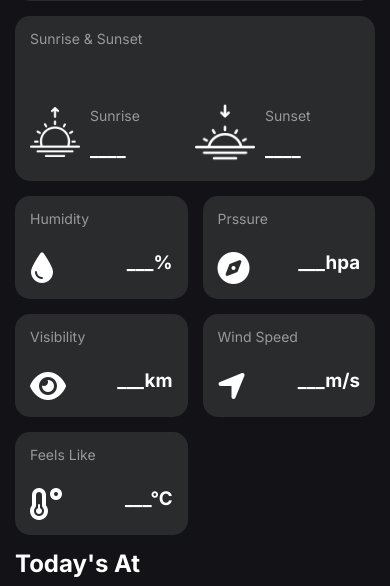
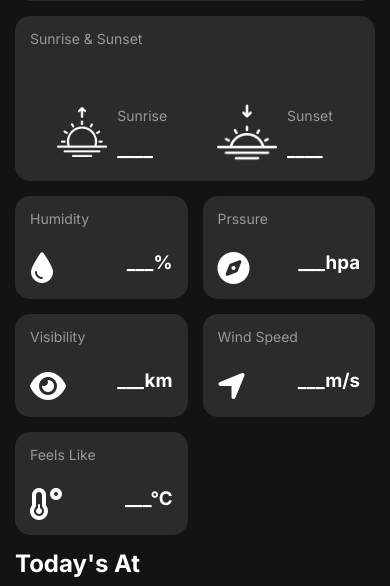
Before and after one commit to okhaled11/Atmos-weather, a plain HTML site: page index.html in a window 390 px wide. Shown: the part 2628-3214 px from the top of the page. Drawn offline with nearby package versions, Linux system fonts and the light colour scheme.

Commit message:
Update Responsive

```diff
--- a/css/style.css
+++ b/css/style.css
@@ -379,8 +379,10 @@ hr {
   .weather-data .hourly-forecast {
     grid-template-columns: repeat(3, 1fr);
   }
-    .highlights .card .sunrise-sunset .item h3 {
-    width: 20px;
+ .highlights .card .sunrise-sunset {
+    display: flex;
+    justify-content: center;
+    gap: 50px;
   }
 }
 
```
